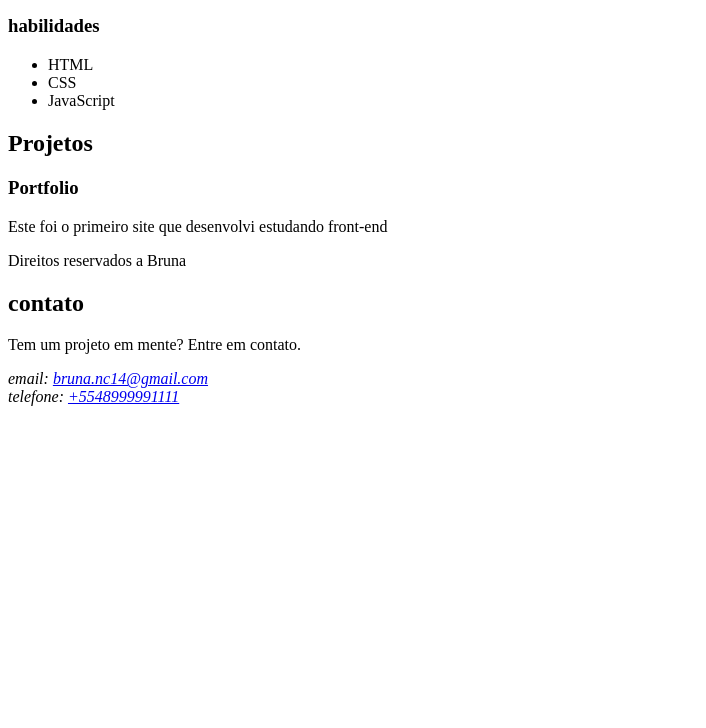
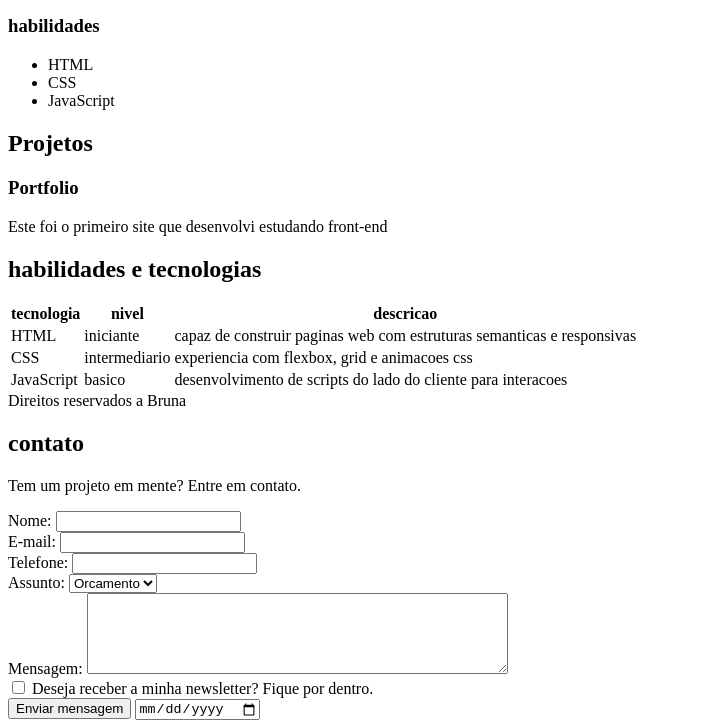
Before and after one commit to 14brunanc-commits/site, a plain HTML site: page index.html in a window 1280 px wide. Shown: the part 274-1002 px from the top of the page, without its empty margins (0-706 px from the left). Before the commit the page ends 800 px from the top, so only its background shows below. Drawn offline with Linux system fonts and the light colour scheme.

Commit message:
atualizacoes

```diff
--- a/index.html
+++ b/index.html
@@ -70,6 +70,54 @@
 
         </section>
 
+        <section id="habilidades">
+            <h2>habilidades e tecnologias</h2>
+
+
+            <table>
+                <thead>
+                    <tr>
+                    <th>tecnologia</th>
+                    <th>nivel</th>
+                    <th>descricao</th>
+                    </tr>
+                </thead>
+
+
+                <tbody>
+                    <tr>
+                    <td>HTML</td>
+                    <td>iniciante</td>
+                    <td>capaz de construir paginas web com estruturas semanticas e responsivas</td>
+                    </tr>
+                </tbody>
+
+
+                  <tr>
+                    <td>CSS</td>
+                    <td>intermediario</td>
+                    <td>experiencia com flexbox, grid e animacoes css</td>
+                    </tr>
+
+
+                    <td>JavaScript</td>
+                    <td>basico</td>
+                    <td>desenvolvimento de scripts do lado do cliente para interacoes</td>
+                    </tr>
+
+
+
+
+            </table>
+
+
+
+
+        </section>
+
+
+
+
         <footer>
             Direitos reservados a Bruna
 
@@ -79,10 +127,44 @@
 
                 <p>Tem um projeto em mente? Entre em contato.</p>
 
-                <address>
-                    email: <a href="mailto:bruna.nc14@gmail.com">bruna.nc14@gmail.com</a><br>
-                    telefone: <a href="tel:+5548999991111">+5548999991111</a>
-                </address>
+                <form action="">
+
+                <label for="nome">Nome: </label>
+                <input type="text" id="name" name="nome" required><br>
+
+
+                <label for="email">E-mail: </label>
+                <input type="email" id="email" name="email" required><br>
+
+                <label for="telefone">Telefone: </label>
+                <input type="tel" id="telefone" name="telefone"> <br>
+
+
+                <label for="assunto">Assunto: </label>
+                <select name="assunto" id="assunto">
+
+                    <option value="orcamento">Orcamento</option>
+                    <option value="duvida">Duvida</option>
+                    <option value="outro">Outro</option>
+                </select>
+                <br>
+
+                <label for="mensagem">Mensagem: </label>
+                <textarea name="mensagem" id="mensagem" cols="50" rows="5" required> </textarea>
+
+
+                <br>
+
+                <input type="checkbox" id="inscricao" name="inscricao">
+                <label for="inscricao">Deseja receber a minha newsletter? Fique por dentro.</label>
+
+                <br>
+
+                <input type="submit" value="Enviar mensagem">
+
+                <input type="date">
+
+            </form>
             </section>
 
         </footer>
```
